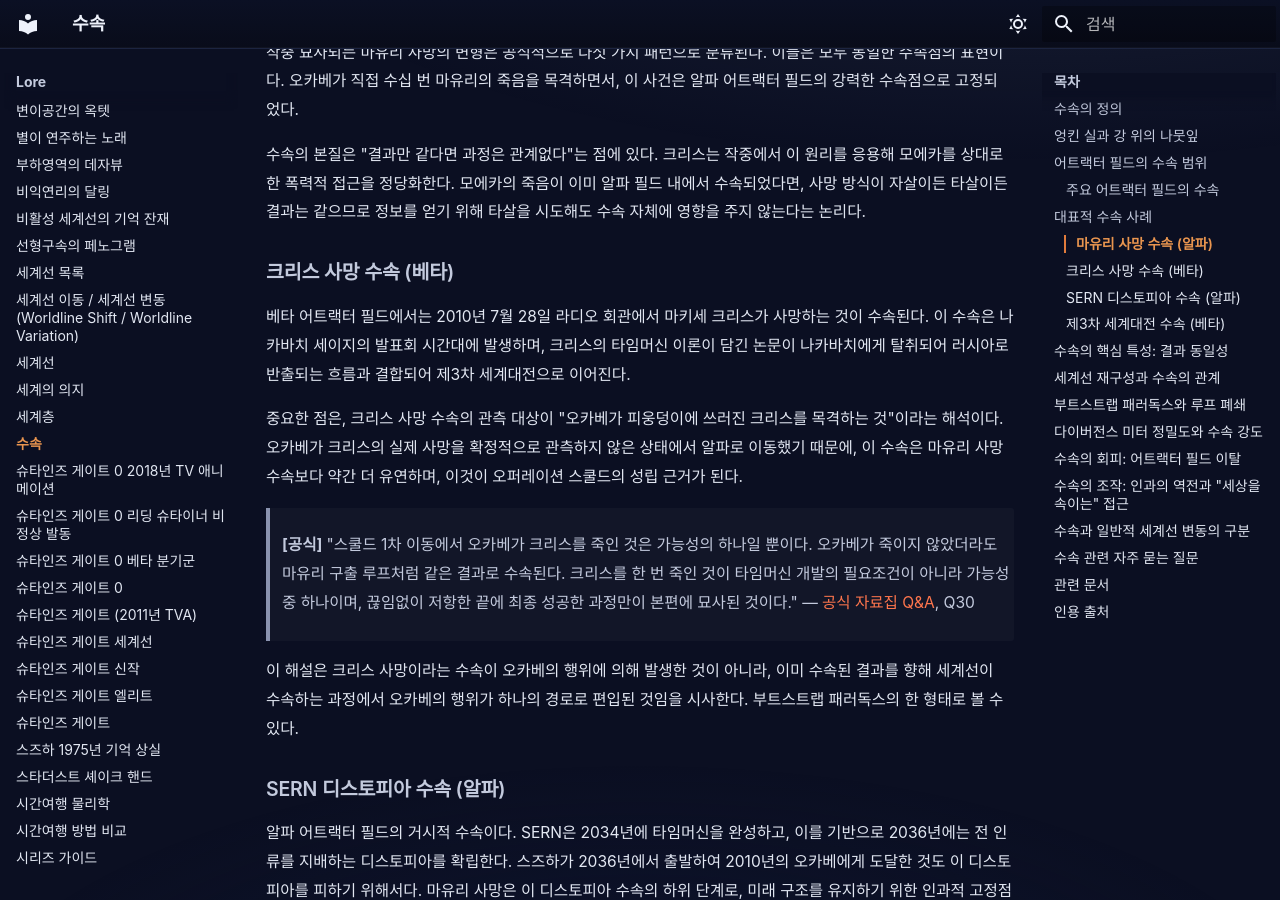
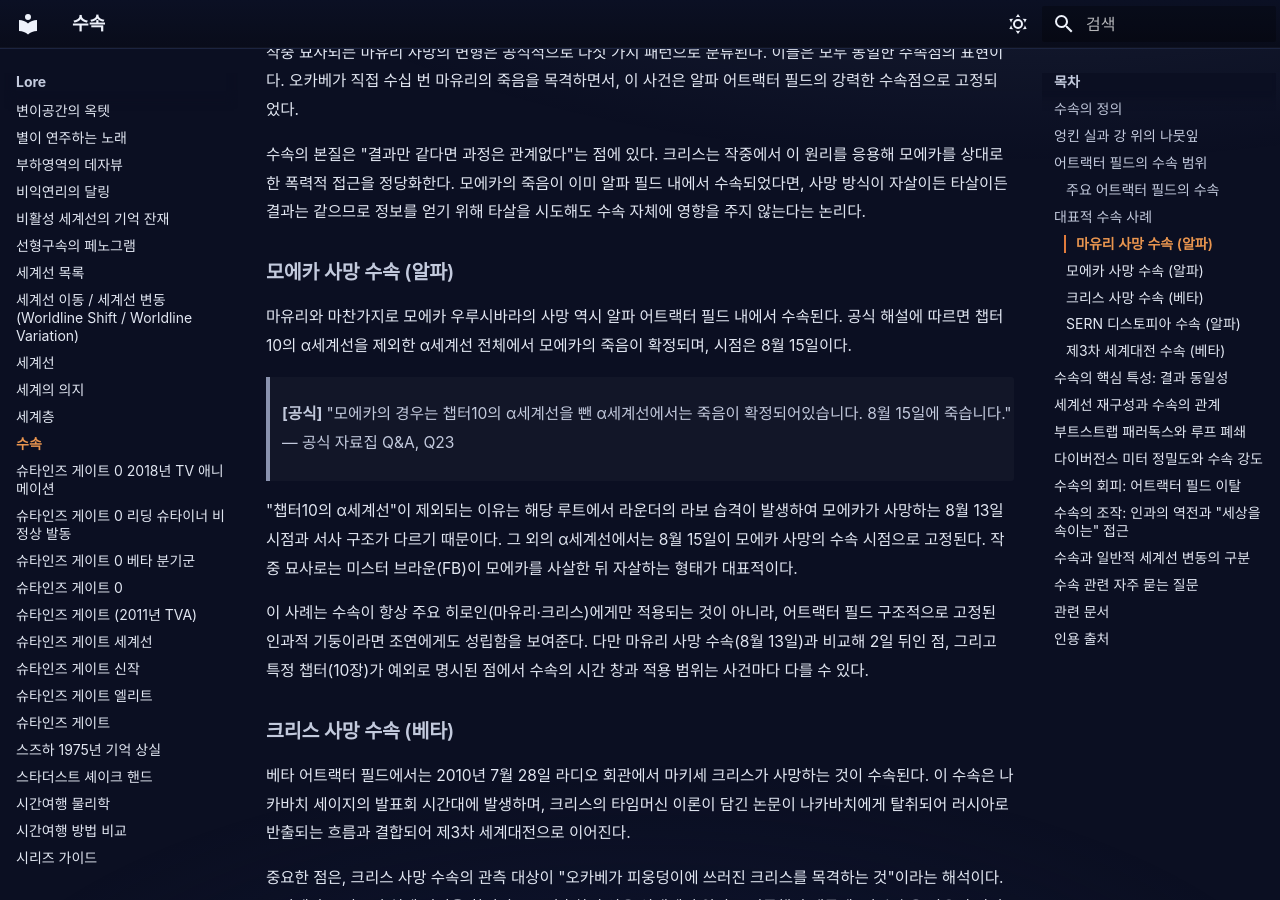
Before and after one commit to sgwiki/sgwiki.github.io, an MkDocs documentation site: the page built from wiki/lore/수속.md, in a window 1280 px wide and 900 px high, scrolled down 2731 px. Built offline with MkDocs 1.6.1 and Material for MkDocs 9.7.7, drawn with Linux system fonts in a browser that asks for light colours; some web fonts are replaced; some of the changed text lies outside the part shown.

Commit message:
feat(wiki): 수속 — P10 d7f88158 패치 적용

```diff
--- a/wiki/lore/수속.md
+++ b/wiki/lore/수속.md
@@ -34,7 +34,7 @@ description: "수속(收束, convergence)은 슈타인즈 게이트 세계관에
 각 어트랙터 필드는 서로 독립적인 수속 결과를 갖는다. 스즈하는 "여러 어트랙터 필드가 중첩되어 있으며, 각 어트랙터 필드에서 사건의 수속 결과는 다르고 서로 간섭하지 않는다"고 설명한다. 즉 알파 어트랙터 필드의 수속과 베타 어트랙터 필드의 수속은 서로 다른 사건을 가리키며, 어트랙터 필드 간에는 직접적인 인과 연쇄가 성립하지 않는다.
 
 > **[공식]** "여러 어트랙터 필드가 중첩되어 있어. 각각의 어트랙터 필드마다 일어나는 사건도 수속하는 결과도 달라. 간섭할 수는 없어. 제각각 독립을 유지하고 있어. 뿌리를 거슬러 가면 하나니까, 어트랙터 필드도 더욱 마이크로한 관점으로 보면 수속하지만 그 간격은 몇백 년 수준이야."
-> — Steins;Gate 6장 (스즈하)
+> — 『Steins;Gate』 「형이상의 네크로시스」
 
 이 설명에 따르면, 어트랙터 필드 간의 수속은 존재하지만 몇백 년 단위의 거시적 시간 척도에서만 의미를 갖는다. 인간이 체감하는 시간 규모에서는 각 어트랙터 필드가 독립적으로 작동한다.
 
@@ -60,6 +60,17 @@ description: "수속(收束, convergence)은 슈타인즈 게이트 세계관에
 작중 묘사되는 마유리 사망의 변형은 공식적으로 다섯 가지 패턴으로 분류된다. 이들은 모두 동일한 수속점의 표현이다. 오카베가 직접 수십 번 마유리의 죽음을 목격하면서, 이 사건은 알파 어트랙터 필드의 강력한 수속점으로 고정되었다.
 
 수속의 본질은 "결과만 같다면 과정은 관계없다"는 점에 있다. 크리스는 작중에서 이 원리를 응용해 모에카를 상대로 한 폭력적 접근을 정당화한다. 모에카의 죽음이 이미 알파 필드 내에서 수속되었다면, 사망 방식이 자살이든 타살이든 결과는 같으므로 정보를 얻기 위해 타살을 시도해도 수속 자체에 영향을 주지 않는다는 논리다.
+
+### 모에카 사망 수속 (알파)
+
+마유리와 마찬가지로 모에카 우루시바라의 사망 역시 알파 어트랙터 필드 내에서 수속된다. 공식 해설에 따르면 챕터10의 α세계선을 제외한 α세계선 전체에서 모에카의 죽음이 확정되며, 시점은 8월 15일이다.
+
+> **[공식]** "모에카의 경우는 챕터10의 α세계선을 뺀 α세계선에서는 죽음이 확정되어있습니다. 8월 15일에 죽습니다."
+> — 공식 자료집 Q&A, Q23
+
+"챕터10의 α세계선"이 제외되는 이유는 해당 루트에서 라운더의 라보 습격이 발생하여 모에카가 사망하는 8월 13일 시점과 서사 구조가 다르기 때문이다. 그 외의 α세계선에서는 8월 15일이 모에카 사망의 수속 시점으로 고정된다. 작중 묘사로는 미스터 브라운(FB)이 모에카를 사살한 뒤 자살하는 형태가 대표적이다.
+
+이 사례는 수속이 항상 주요 히로인(마유리·크리스)에게만 적용되는 것이 아니라, 어트랙터 필드 구조적으로 고정된 인과적 기둥이라면 조연에게도 성립함을 보여준다. 다만 마유리 사망 수속(8월 13일)과 비교해 2일 뒤인 점, 그리고 특정 챕터(10장)가 예외로 명시된 점에서 수속의 시간 창과 적용 범위는 사건마다 다를 수 있다.
 
 ### 크리스 사망 수속 (베타)
 
@@ -117,6 +128,13 @@ description: "수속(收束, convergence)은 슈타인즈 게이트 세계관에
 
 > **[공식]** "소수점 아래 20자리 수준의 작은 차이에서는 세계선이 거의 수속한다."
 > — 시쿠라 게임 디자이너 인터뷰 (다이버전스 미터 숫자 송신원 해설)
+
+이 정밀도 한계는 챕터11 타임머신 왕복 시의 수치로 더 구체화된다. 공식 해설에 따르면 타임머신 도약 전후로 0.000001~0.000003% 정도의 세계선 변동이 발생하며, 도약 거리가 길수록 오차가 커진다.
+
+> **[공식]** "챕터11의 타임트래블은 도약전과 도약후사이에 0.000001~0.000003% 정도의 세계선 변동이 발생합니다. … 챕터11 돌입시의 세계선변동률은 1.130205%에 비해 슈타인즈 게이트 돌입직전의 세계선 변동률은 1.130212%. 이 오차는 타임트래블 왕복 2회분의 세계선변동의 결과라 생각된다."
+> — 공식 자료집 Q&A, Q29
+
+즉 챕터11에서 슈타인즈 게이트에 도달하기까지의 다이버전스 변화(1.130205% → 1.130212%)는 타임머신 왕복 2회분의 미세 오차 누적으로 해석되며, 이는 6자리 표시상으로는 동일한 1.1302xx% 대역 안에서 일어난 변동이다. 같은 어트랙터 필드 내의 미세 차이이므로 수속 자체는 유지된다.
 
 즉 다이버전스 미터가 같은 6자리 값을 표시하더라도, 그 아래 자리의 차이가 존재할 수 있으며, 그 미세한 차이 내에서는 동일한 수속이 유지된다. 본편에서 마유리 사망 시점이 D메일을 하나 지울 때마다 하루씩 밀리는 현상은 이 미세한 세계선 차이가 사건의 시간적 배치에 미세하게 영향을 주지만, 사건 자체(마유리의 죽음)는 수속 범위 내에서 지속됨을 보여준다.
 
```
